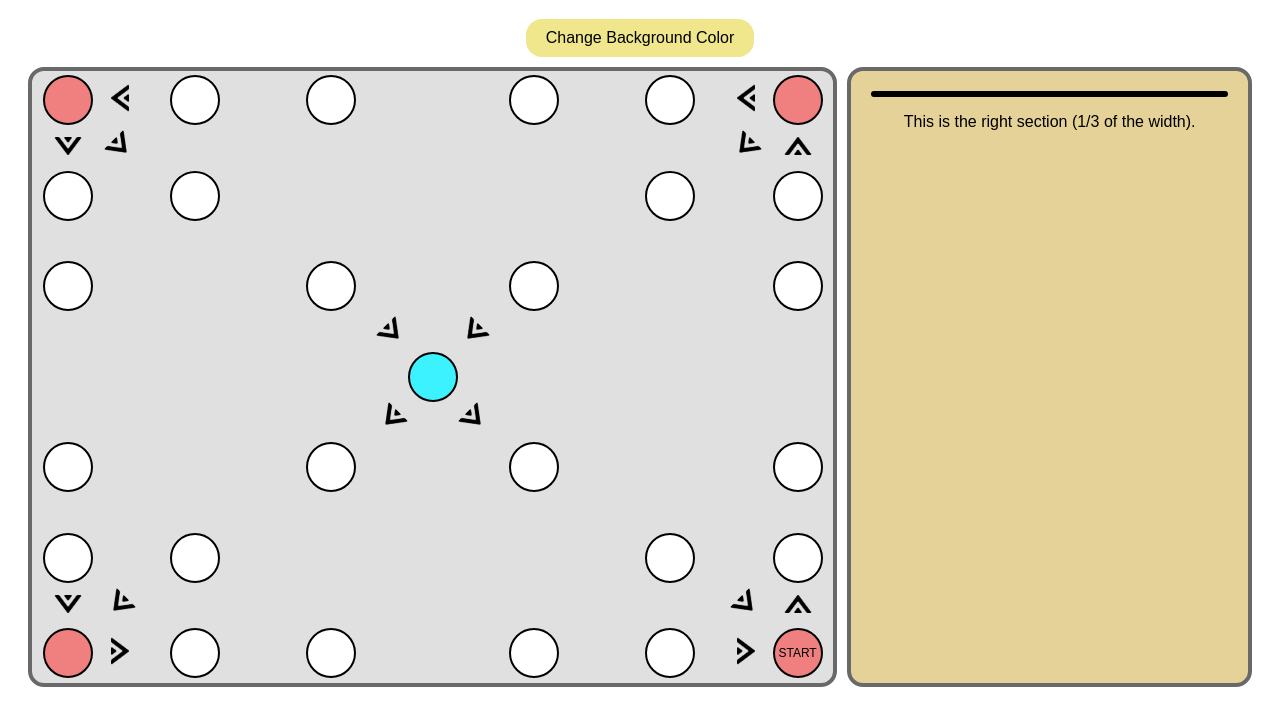
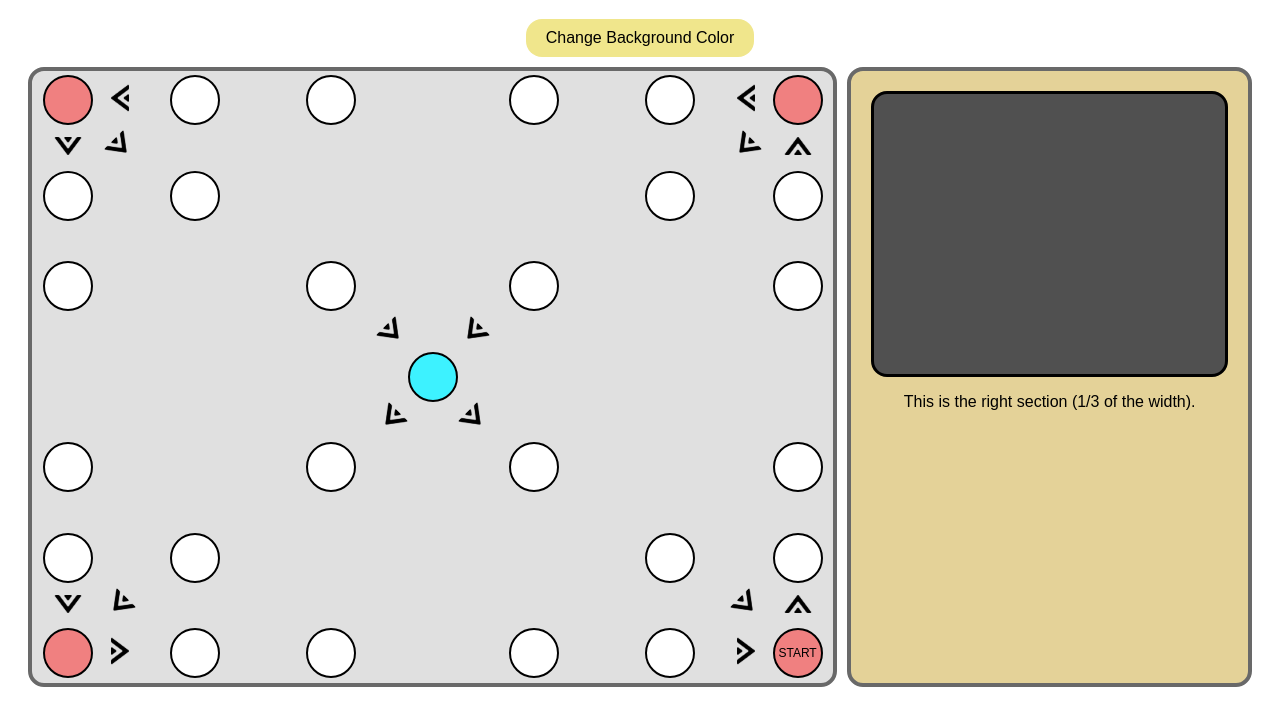
Before and after one commit to sRAMoiRAM/Yutnori, a plain HTML site: page index.html in a window 1280 px wide. Shown: the part 79-800 px from the top of the page. Drawn offline with Linux system fonts and the light colour scheme.

Commit message:
sticks field maxheight to heigth

```diff
--- a/style.css
+++ b/style.css
@@ -97,7 +97,7 @@ button {
 .sticks-field {
     display: flex;
     width: 100%;
-    max-height: 50%;
+    height: 50%;
     border: solid black;
     border-radius: 16px; /* Rounded corners */
     background-color: rgb(80, 80, 80)
```
